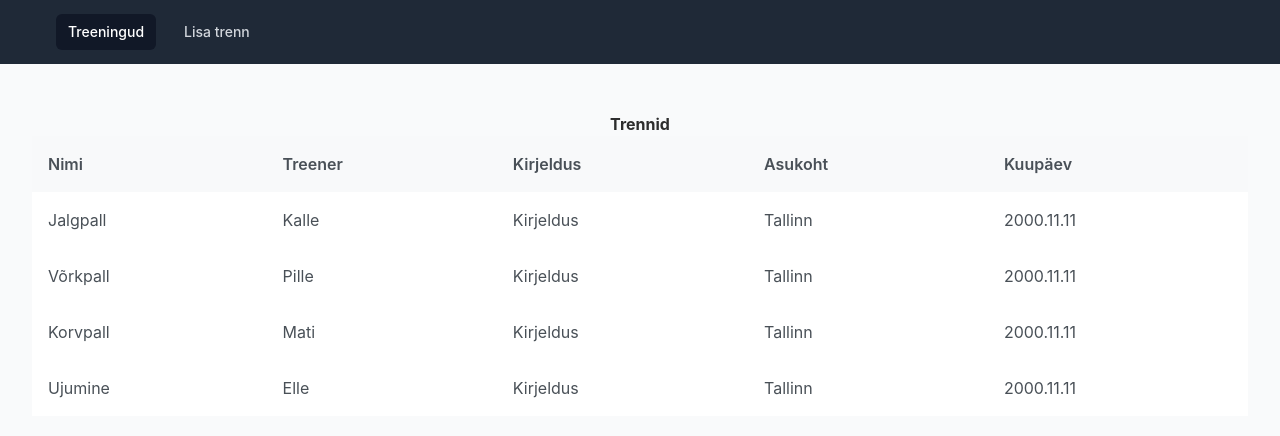
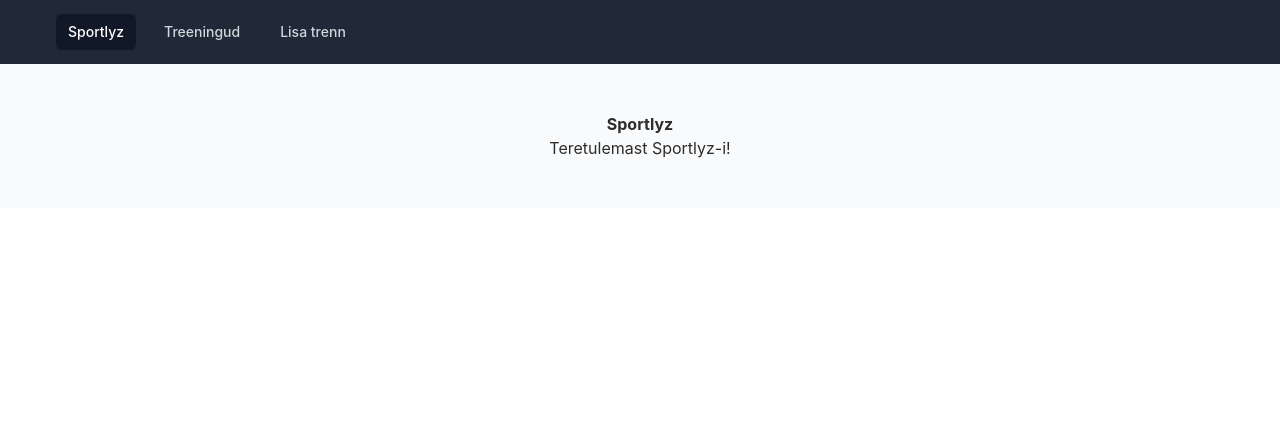
Before and after one commit to Karjur/Workout-planner, a Vue app: page / in a window 1280 px wide. Shown: the top 436 px of the page. Built offline with nearby package versions, Linux system fonts and the light colour scheme.

Commit message:
Main page lisamine

```diff
--- a/src/App.vue
+++ b/src/App.vue
@@ -13,11 +13,19 @@
                 class="text-gray-300 hover:bg-gray-700 hover:text-white px-3 py-2 rounded-md text-sm font-medium"
                 active-class="bg-gray-900 text-white"
                 aria-current="page"
+                >Sportlyz</router-link
+              >
+
+              <router-link
+                to="/trainings"
+                class="text-gray-300 hover:bg-gray-700 hover:text-white px-3 py-2 rounded-md text-sm font-medium"
+                active-class="bg-gray-900 text-white"
+                aria-current="page"
                 >Treeningud</router-link
               >
 
               <router-link
-                to="/newexercise"
+                to="/newworkout"
                 class="text-gray-300 hover:bg-gray-700 hover:text-white px-3 py-2 rounded-md text-sm font-medium"
                 active-class="bg-gray-900 text-white"
                 >Lisa trenn</router-link
--- /dev/null
+++ b/src/components/SportlyzForm.vue
@@ -0,0 +1,12 @@
+<template>
+    <div class="bg-gray-50 py-12 px-4 sm:px-6 lg:px-8 text-dark-300">
+      <div class="text-center bg-gray-50">
+        <h1 class="font-bold">{{ title }}</h1>
+        <p>Teretulemast Sportlyz-i!</p>
+      </div>
+    </div>
+</template>
+
+<script setup lang="ts">
+    defineProps<{ title: string }>();
+</script>
--- a/src/router/index.ts
+++ b/src/router/index.ts
@@ -1,10 +1,17 @@
 import { createRouter, createWebHistory, RouteRecordRaw } from 'vue-router';
 import WorkoutsVue from '@/views/Workouts.vue';
 import AddWorkoutVue from '@/views/AddWorkout.vue';
+import SportlyzMainVue from '@/views/SportlyzMain.vue';
 
 const routes: Array<RouteRecordRaw> = [
   {
     path: '/',
+    name: 'Sportlyz',
+    component: SportlyzMainVue,
+    props: { title: 'Sportlyz'},
+  },
+  {
+    path: '/trainings',
     name: 'Trennid',
     component: WorkoutsVue,
     props: { title: 'Trennid' },
--- /dev/null
+++ b/src/views/SportlyzMain.vue
@@ -0,0 +1,7 @@
+<template>
+    <SportlyzForm title="Sportlyz" />
+</template>
+
+<script setup lang="ts">
+import SportlyzForm from '@/components/SportlyzForm.vue';
+</script>
```
